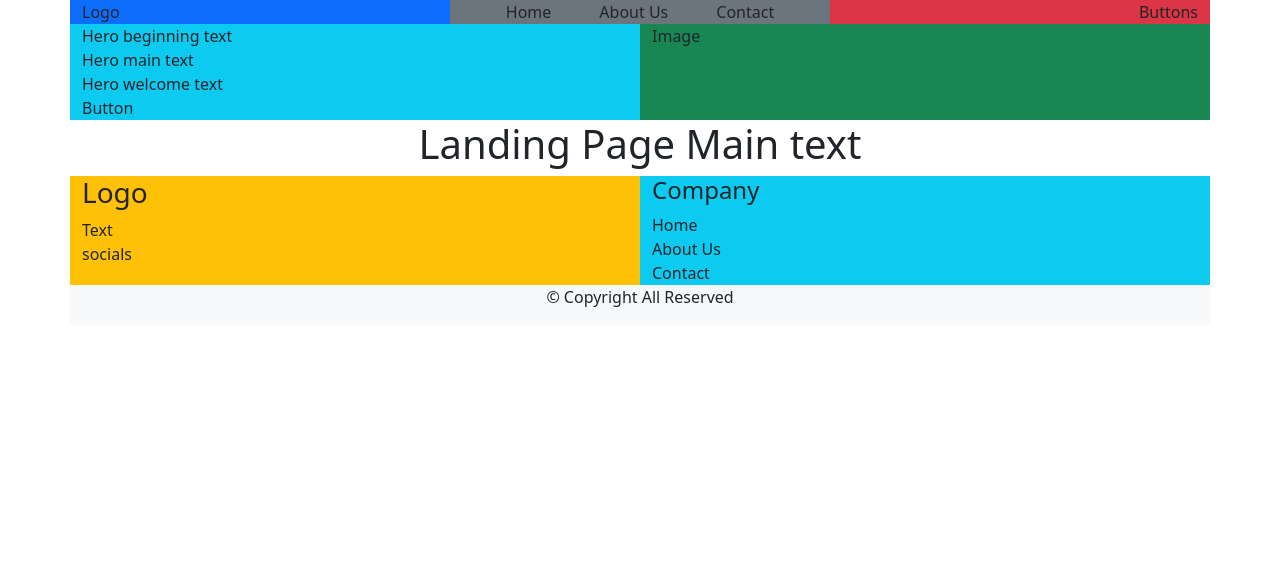
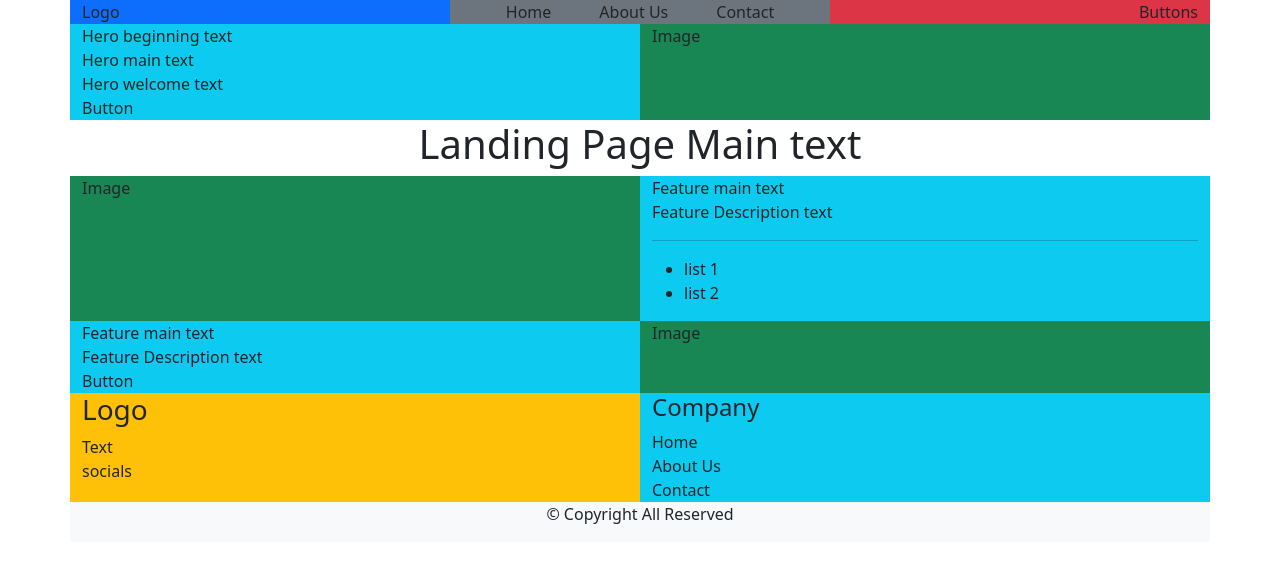
Before and after one commit to diwakarstha997/finance-tracker-react-bootstrap, a React app: page / in a window 1280 px wide. Shown: the top 562 px of the page. Built offline with nearby package versions, Linux system fonts and the light colour scheme; the HTML template or start-up script is replaced by a standard one.

Commit message:
Add feature section layout

```diff
--- a/src/App.jsx
+++ b/src/App.jsx
@@ -32,6 +32,39 @@ function App() {
           <h1 className='text-center'>Landing Page Main text</h1>
         </section>
 
+        {/* Feature Section */}
+        <section>
+           {/* Feature 1 */}
+           <Row className='bg-success'>
+            <Col>
+              Image
+            </Col>
+            <Col className='bg-info'>
+              <div>Feature main text</div>
+              <div>Feature Description text</div>
+              <hr/>
+              <ul>
+                <li>list 1</li>
+                <li>list 2</li>
+              </ul>
+            </Col>
+          </Row>
+
+          {/* Feature 2 */}
+          <Row className='bg-success'>
+            <Col className='bg-info'>
+            <div>Feature main text</div>
+            <div>Feature Description text</div>
+              <div>
+                Button
+              </div>
+            </Col>
+            <Col>
+              Image
+            </Col>
+          </Row>
+        </section>
+
         <Footer/>
       </Container>
     </>
```
